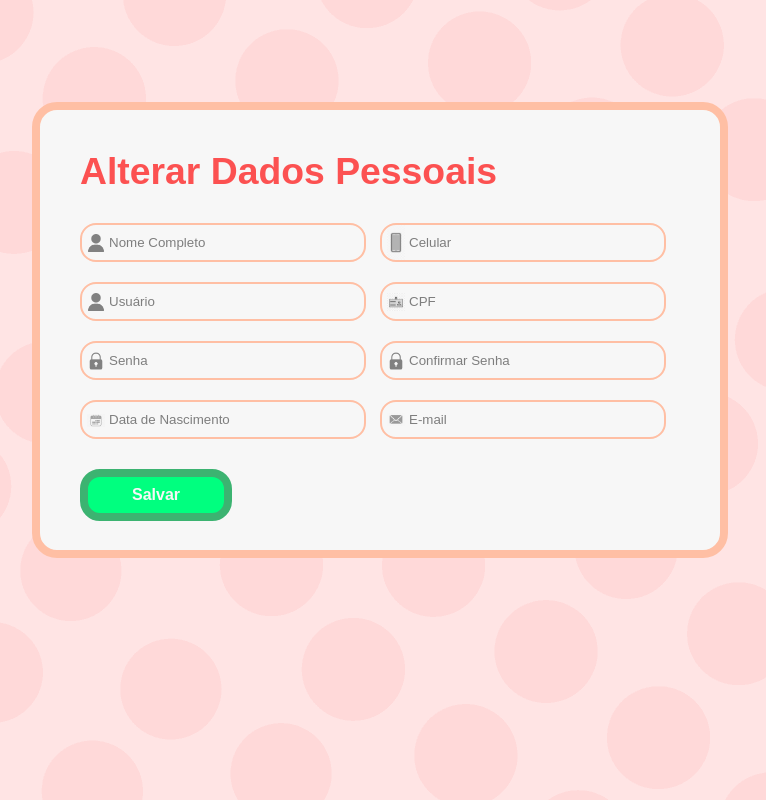
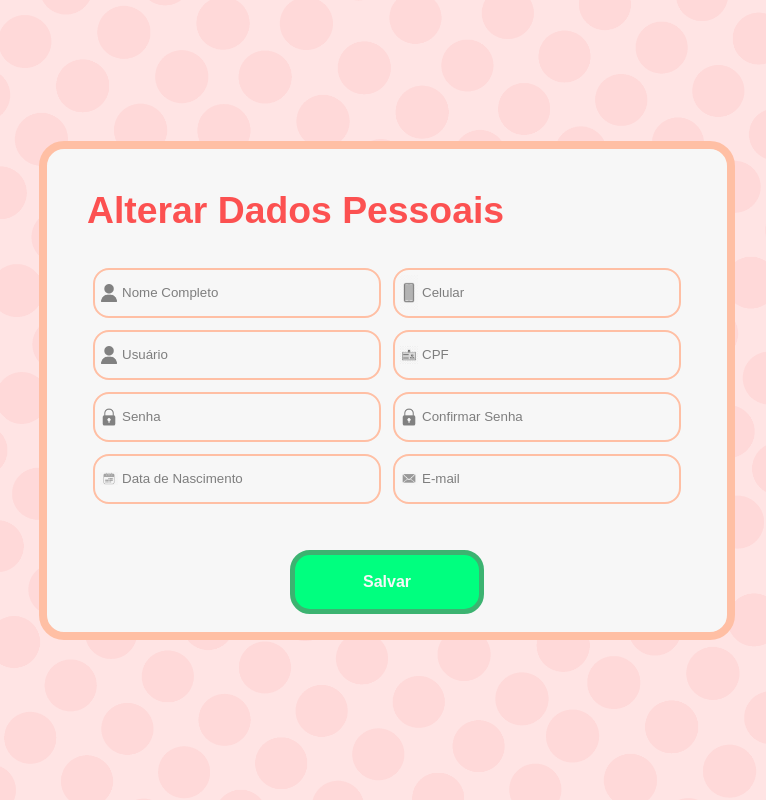
Before and after one commit to brendajuliane/MemoryGame, a PHP site: page /alterarDados.html in a window 1280 px wide. Shown: the whole page, without its empty margins (253-1019 px from the left). Run offline with PHP 8.4, Linux system fonts and the light colour scheme.

Commit message:
Padronizando forms

```diff
--- a/alterarDados.html
+++ b/alterarDados.html
@@ -4,6 +4,7 @@
     <meta charset="UTF-8">
     <meta http-equiv="X-UA-Compatible" content="IE=edge">
     <meta name="viewport" content="width=device-width, initial-scale=1.0">
+    <link rel="stylesheet" href="css/padrao.css">
     <link rel="stylesheet" href="css/alterarDados.css">
     <title>Alterar Dados</title>
 </head>
@@ -27,7 +28,7 @@
             <input type="text" class="form textBox date" placeholder="Data de Nascimento" title="DD/MM/YY" required><br><br>
             <input type="email" class="form textBox email" placeholder="E-mail" required><br><br>
             </div>
-            <button class="form button">Salvar</button><br><br>
+            <button class="greenButton">Salvar</button><br><br>
     </div>
 </body>
 </html>
--- a/css/alterarDados.css
+++ b/css/alterarDados.css
@@ -1,57 +1,32 @@
 *{
-    padding: 0;
-    margin: 0;
-    border: none;
     color:#FC5151;
     font-family: Arial, Helvetica, sans-serif;
 }
 body {
-    background-image: url(../img/background.png);
-    background-repeat: no-repeat;
-    background-attachment: fixed;
-    width: 100%;
-    height: 100%;
     display: flex;
     align-items: center;
     justify-content: center;
-    padding-top: 8%;
 }
 
 .form {
-    background-color: #F7F7F7;
     width: 600px;
-    height: 400px;
-    border: #FFBFA4 solid 8px;
-    border-radius: 25px;
-    overflow: hidden;
-    margin-bottom: 20px;
-    margin-right: 14px;
-    padding: 40px;
-    text-align: center;
-    display: flex;
-    flex-direction: column;
     padding-bottom: 0;
 }
 .inputs{
     display: flex;
 }
 
-.form.textBox::placeholder{
-    color: #7e7e7e;
-}
-
 .textBox {
-    height: auto;
+    width: 88%;
+    height: 26px;
     border-width: 2px;
     color: gray;
     padding: 10px;
     text-align: left;
     border-radius: 16px;
+    margin: 6px;
 }
-.textBox:focus {
-    outline: none;
-    box-shadow: 0 0 6px 0 #FFBFA4;
-}
+
 .name {
     background-image: url(../img/user-gray.png);
     background-position: 5px center;
@@ -130,24 +105,6 @@ body {
 .date:focus{
     background-image: url(../img/calendar.png);
 }
-.button {
-    width: 10px;
-    align-items: center;
-    justify-content: center;
-    display: flex;
-    text-align: center;
-    height: auto;
-    background-color: 	#00FF7F;
-    border-color: #3CB371;
-    border-radius: 20px;
-    color: #F7F7F7;
-    font-size: 12pt;
-    font-weight: 800;
-    padding: 18px 68px 18px 68px;
-    margin-top: 10px;
-    cursor: pointer;
-    transition: .3s;
-}
 
 .label {
     font-size: 28pt;
--- a/css/padrao.css
+++ b/css/padrao.css
@@ -70,7 +70,7 @@ body {
     box-shadow: 0 0 6px 0 #FFBFA4;
 }
 
-.YellowButton {
+.YellowButton, .greenButton {
     width: auto;
     background-color: #FFD74B;
     border: solid 5px #FFF0B9;
@@ -84,8 +84,19 @@ body {
     transition: .3s;
 }
 
+.greenButton {
+    background-color: #00FF7F;
+    border-color: #3CB371;
+}
+
 .YellowButton:hover {
     outline: none;
     background-color: #ffc800;
     border-color: #fde89a;
 }
+
+.greenButton:hover {
+    outline: none;
+    background-color: #08d970;
+    border-color: #36a065;
+}
```
